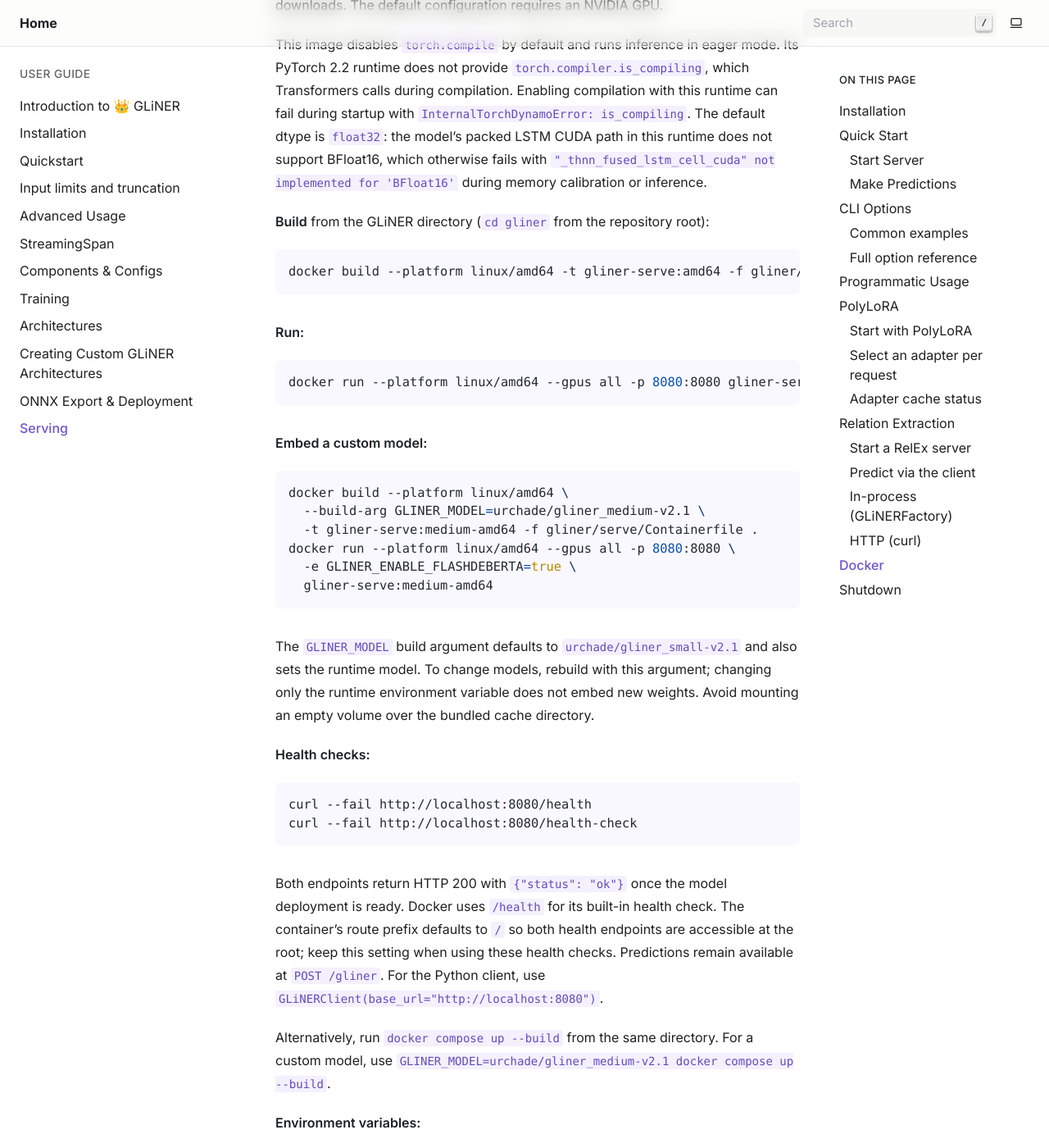
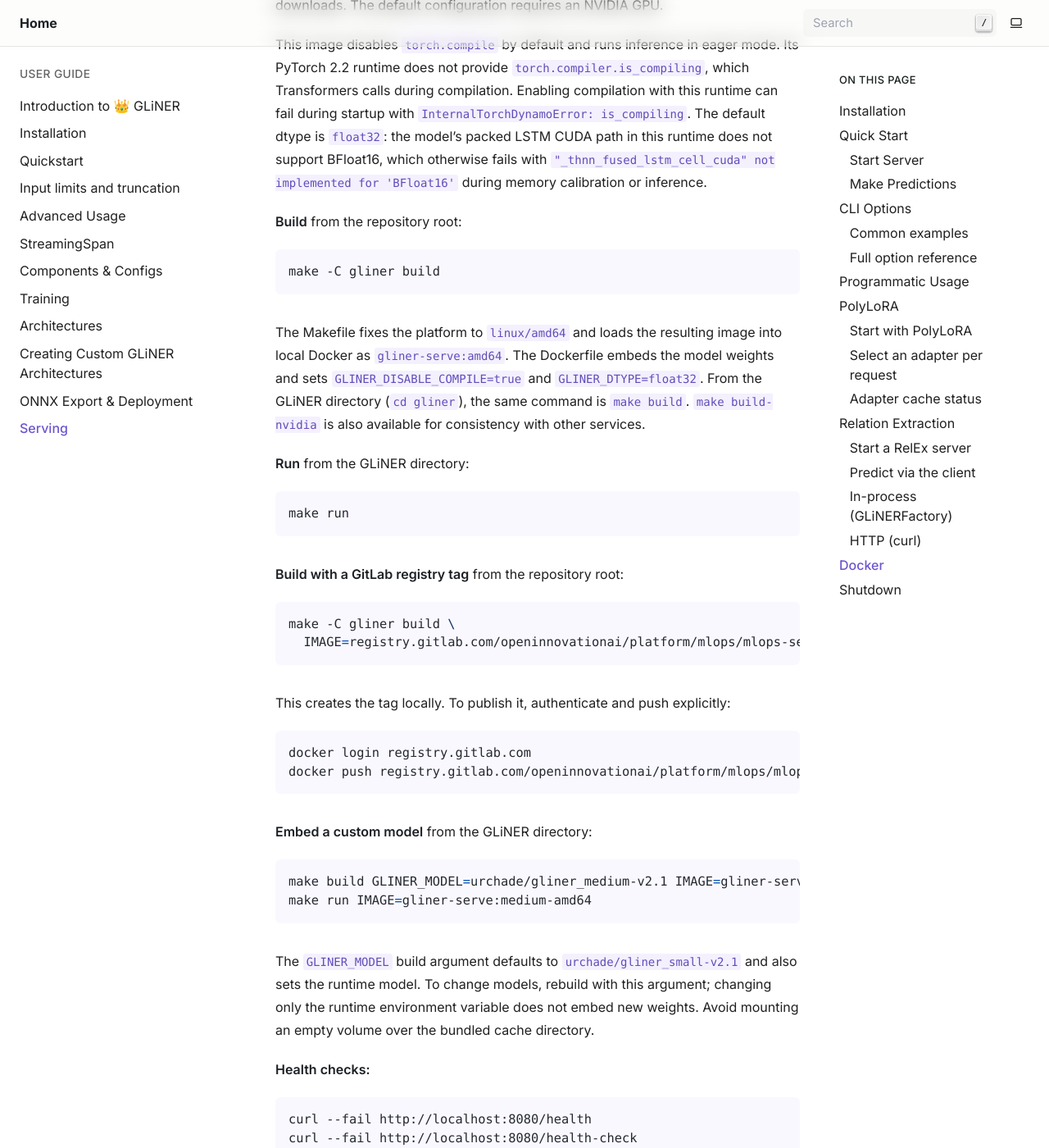
Before and after one commit to openinnovationai/custom-model-docker-images, a Sphinx documentation site: the page built from gliner/docs/serving.md, in a window 1280 px wide and 1400 px high, scrolled down 10604 px. Shown: the whole window at 82% size. Built offline with Sphinx 7.4.7, drawn with Linux system fonts in a browser that asks for light colours; pages that are not in the unit, such as notebooks, are missing from menus.

Commit message:
build(gliner): add single-command amd64 image build

````diff
--- a/gliner/docs/serving.md
+++ b/gliner/docs/serving.md
@@ -440,24 +440,38 @@ does not support BFloat16, which otherwise fails with
 `"_thnn_fused_lstm_cell_cuda" not implemented for 'BFloat16'` during memory
 calibration or inference.
 
-**Build** from the GLiNER directory (`cd gliner` from the repository root):
+**Build** from the repository root:
 ```bash
-docker build --platform linux/amd64 -t gliner-serve:amd64 -f gliner/serve/Containerfile .
+make -C gliner build
 ```
 
-**Run:**
+The Makefile fixes the platform to `linux/amd64` and loads the resulting image
+into local Docker as `gliner-serve:amd64`. The Dockerfile embeds the model weights
+and sets `GLINER_DISABLE_COMPILE=true` and `GLINER_DTYPE=float32`.
+From the GLiNER directory (`cd gliner`), the same command is `make build`.
+`make build-nvidia` is also available for consistency with other services.
+
+**Run** from the GLiNER directory:
 ```bash
-docker run --platform linux/amd64 --gpus all -p 8080:8080 gliner-serve:amd64
+make run
 ```
 
-**Embed a custom model:**
+**Build with a GitLab registry tag** from the repository root:
 ```bash
-docker build --platform linux/amd64 \
-  --build-arg GLINER_MODEL=urchade/gliner_medium-v2.1 \
-  -t gliner-serve:medium-amd64 -f gliner/serve/Containerfile .
-docker run --platform linux/amd64 --gpus all -p 8080:8080 \
-  -e GLINER_ENABLE_FLASHDEBERTA=true \
-  gliner-serve:medium-amd64
+make -C gliner build \
+  IMAGE=registry.gitlab.com/openinnovationai/platform/mlops/mlops-serving/gliner:gpu-fp32-amd64
+```
+
+This creates the tag locally. To publish it, authenticate and push explicitly:
+```bash
+docker login registry.gitlab.com
+docker push registry.gitlab.com/openinnovationai/platform/mlops/mlops-serving/gliner:gpu-fp32-amd64
+```
+
+**Embed a custom model** from the GLiNER directory:
+```bash
+make build GLINER_MODEL=urchade/gliner_medium-v2.1 IMAGE=gliner-serve:medium-amd64
+make run IMAGE=gliner-serve:medium-amd64
 ```
 
 The `GLINER_MODEL` build argument defaults to `urchade/gliner_small-v2.1` and
````
Also changed, not shown: gliner/README.md, 2 other files.
